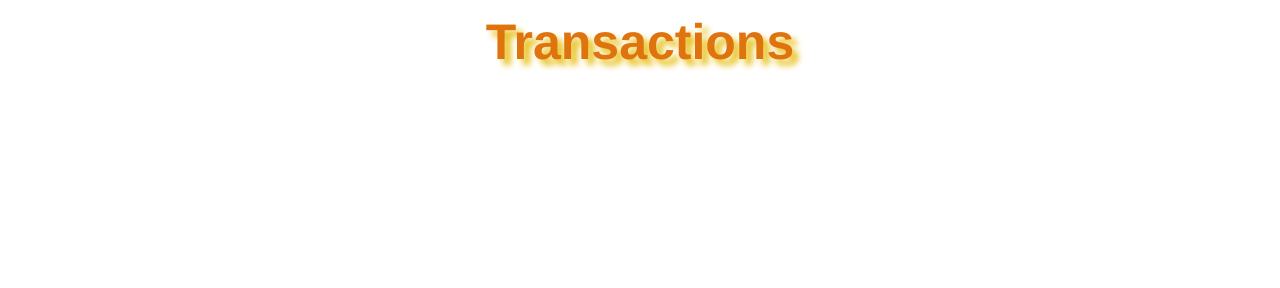
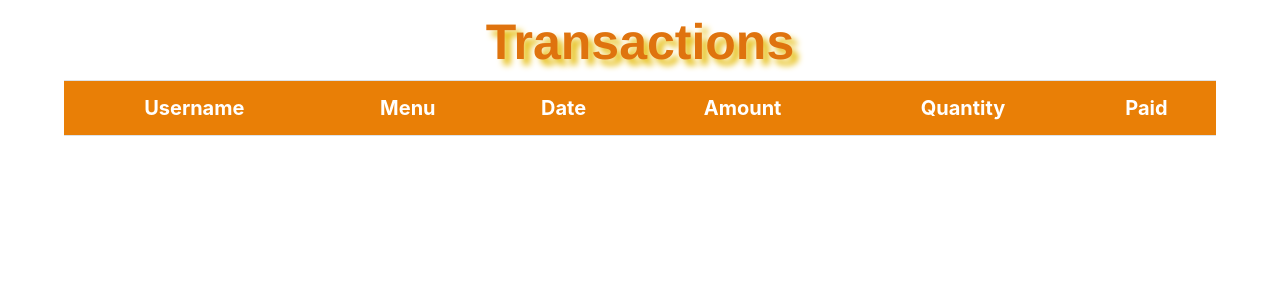
Before and after one commit to Vaishnavi610/miniproject, a Django app: page /members_data/more/6 in a window 1280 px wide. Shown: the part 216-504 px from the top of the page. Run offline with Django 3.2, Linux system fonts and the light colour scheme; data comes from the database, SQL or seed files in the repository; lists and menus that the app fills with data are empty; some libraries are stand-ins or nearby versions.

Commit message:
members data is showed in more.html

```diff
--- a/owner/models.py
+++ b/owner/models.py
@@ -41,6 +41,8 @@ class Transaction(models.Model):
 
     class Meta:
         ordering=['-Date_added']
+    def __str__(self):
+        return self.Member_id.username
 
 class Payment(models.Model):
     CATEGORY = (
--- a/owner/templates/owner/more.html
+++ b/owner/templates/owner/more.html
@@ -2,4 +2,25 @@
 
 {%block body%}
 <h1>Transactions</h1>
+<table class="table">
+    <tr>
+        <th>Username</th>
+        <th>Menu</th>
+        <th>Date</th>
+        <th>Amount</th>
+        <th>Quantity</th>
+        <th>Paid</th>
+    </tr>
+{%for i in values%}
+
+                <tr>
+                    <td> {{i.Member_id}}</td>
+                    <td>{{i.Menu1_id}} </td>
+                    <td>{{i.Date_added}}</td>
+                    <td>{{i.Amount}}</td>
+                    <td>{{i.Quantity}}</td>
+                    <td>{{i.Paid}}</td>
+                   </tr>
+{%endfor%}
+</table>
 {%endblock%}
--- a/owner/views.py
+++ b/owner/views.py
@@ -319,7 +319,13 @@ def add_payment(request, pk):
     })
 
 def more(request,pk):
-    print(type(pk))
-    a=Transaction.objects.all()
-    print(a)
-    return render(request, "owner/more.html")
+    a=[]
+    member = User.objects.get(pk=pk)
+    type(member)
+    values = Transaction.objects.filter(
+         Member_id__username__icontains=member,
+        )
+    print(values)
+    return render(request, "owner/more.html",{
+        'values':values
+    })
```
